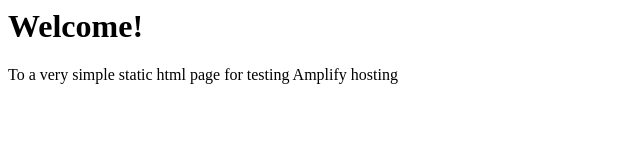
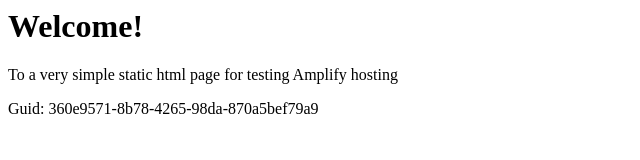
Before and after one commit to amplify-github-test-hkg/Github-PR-Commit-Integration-Test-DoNotTouch-Gith-OKSLNVO2-v1-preprod-ap-east-1, a website: page src/index.html in a window 1280 px wide. Shown: the whole page, without its empty margins (0-640 px from the left). Drawn offline with Linux system fonts and the light colour scheme.

Commit message:
commit from integ tests

```diff
--- a/src/index.html
+++ b/src/index.html
@@ -1,3 +1,5 @@
+
+
 <html lang="en">
 
 <head>
@@ -10,6 +12,6 @@
 <body>
     <h1>Welcome!</h1>
     <p>To a very simple static html page for testing Amplify hosting</p>
-</body>
+    <p>Guid: 360e9571-8b78-4265-98da-870a5bef79a9</p></body>
 
 </html>
```
